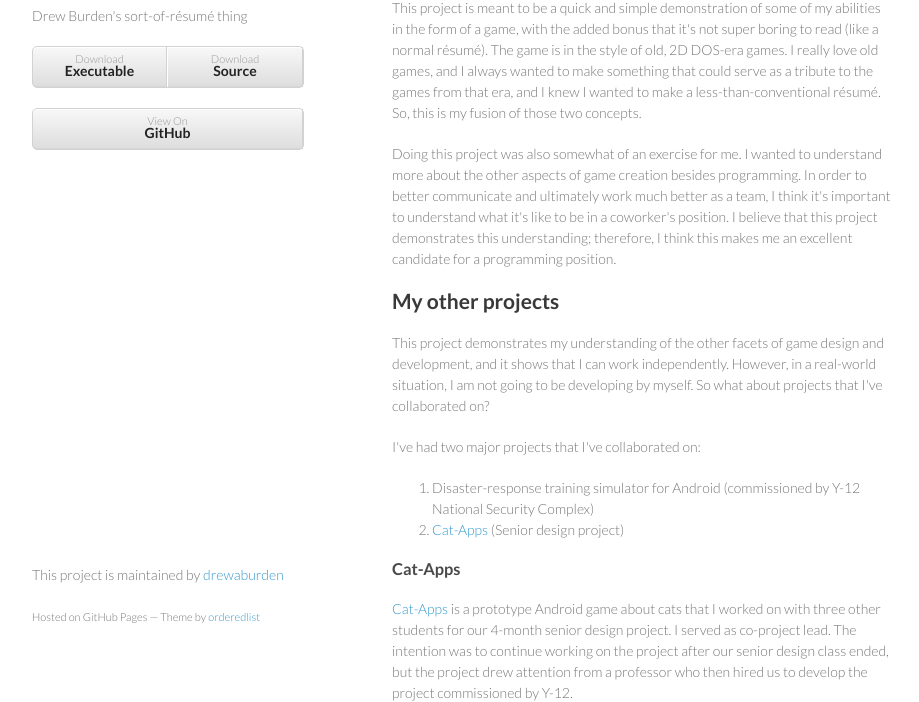
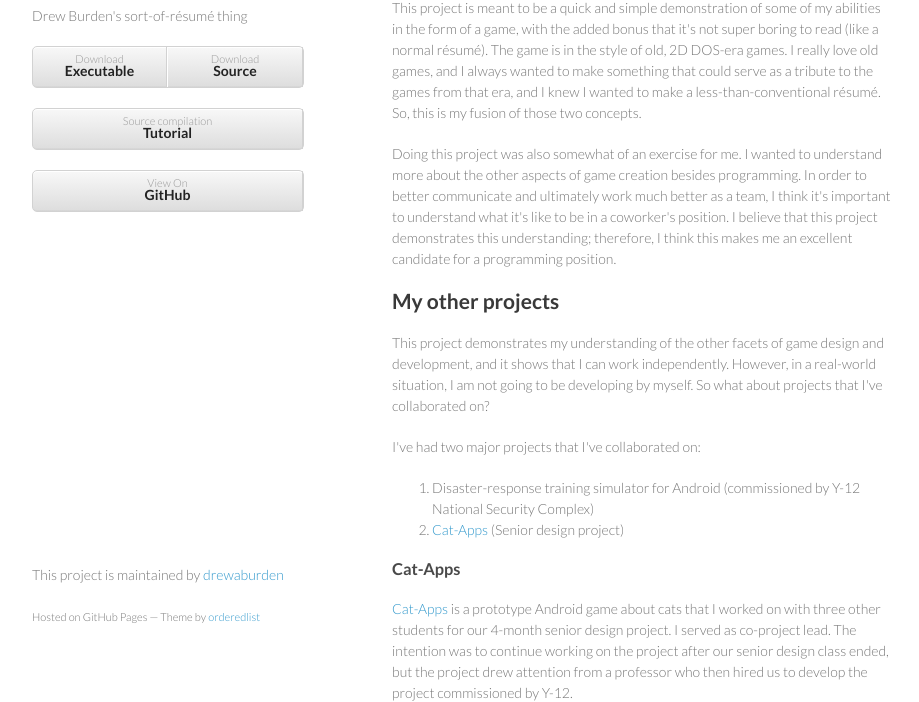
Before and after one commit to drewaburden/resume, a plain HTML site: page index.html in a window 1280 px wide. Shown: the part 104-806 px from the top of the page, without its empty margins (178-1097 px from the left). Drawn offline with Linux system fonts and the light colour scheme.

Commit message:
Update index.html

```diff
--- a/index.html
+++ b/index.html
@@ -21,6 +21,9 @@
         <ul class="downloads">
           <li><a href="#">Download <strong>Executable</strong></a></li>
           <li><a href="https://github.com/drewaburden/resume/tarball/dev">Download <strong>Source</strong></a></li>
+        </ul>
+        <ul class="navigation">
+          <li><a href="https://github.com/drewaburden/resume">Source compilation <strong>Tutorial</strong></a></li>
         </ul>
         <ul class="navigation">
           <li><a href="https://github.com/drewaburden/resume">View On <strong>GitHub</strong></a></li>
```
